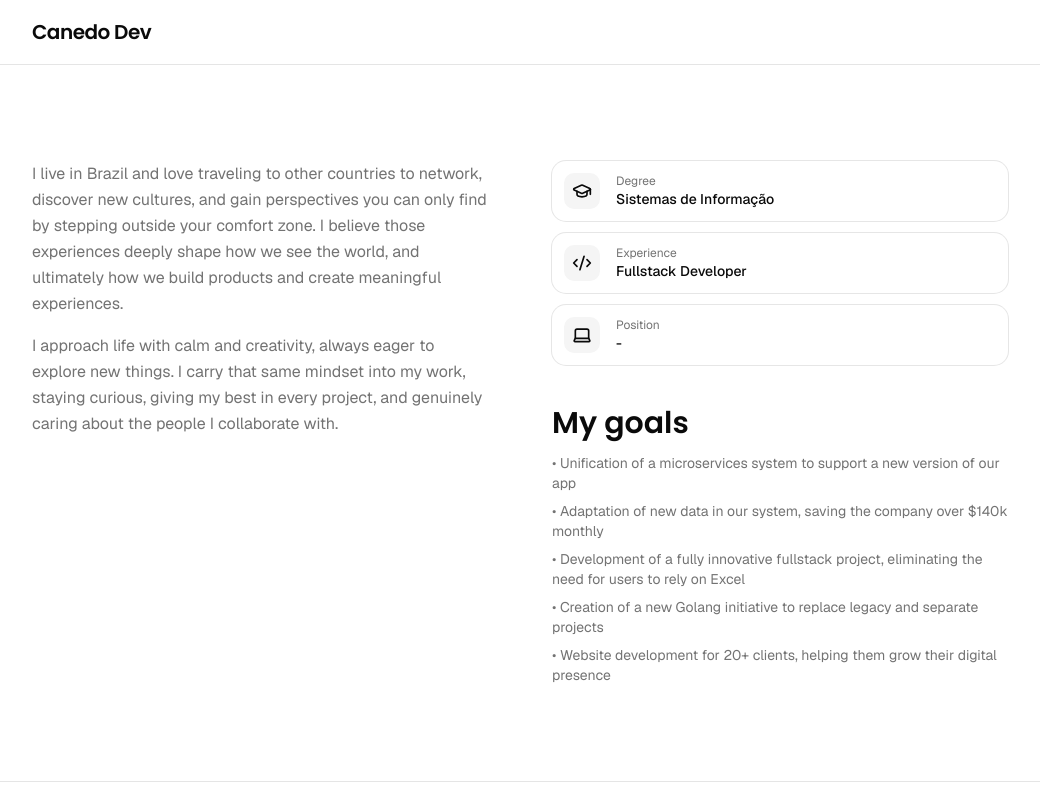
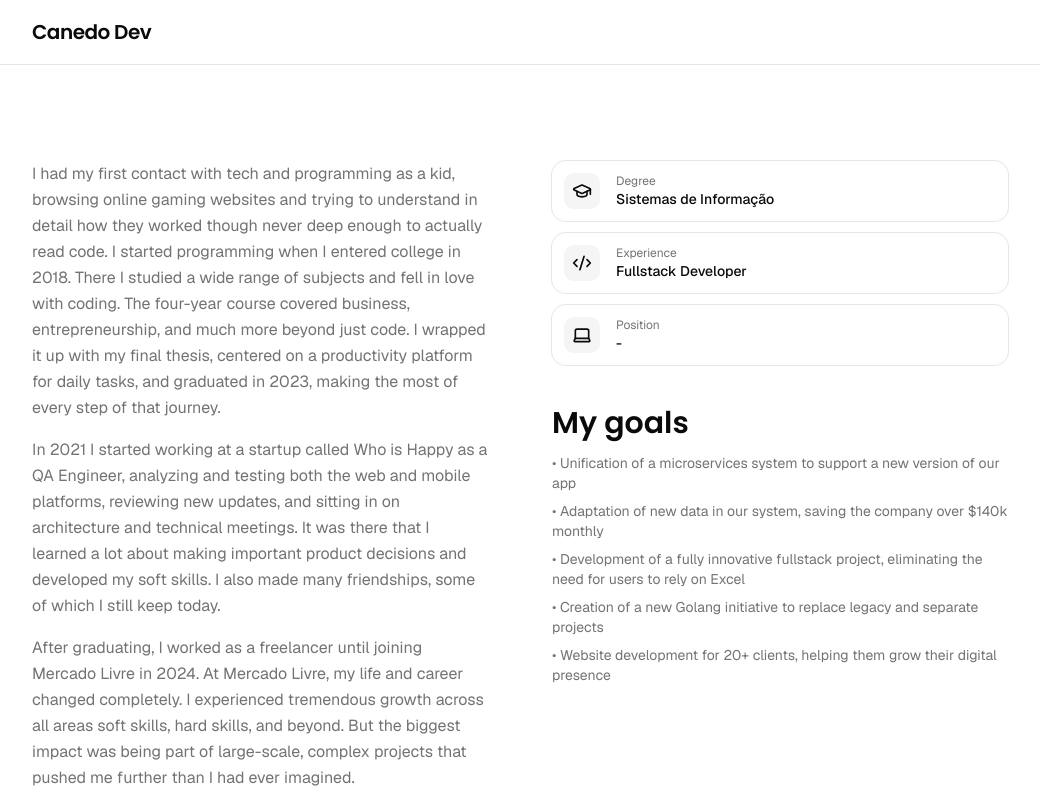
Before and after one commit to rafabcanedo/canedodev, a Next.js app: page /about in a window 1280 px wide. Shown: the top 800 px of the page, without its empty margins (120-1160 px from the left). Built offline with nearby package versions, Linux system fonts and the light colour scheme.

Commit message:
feat: add text about me

```diff
--- a/src/data/about.ts
+++ b/src/data/about.ts
@@ -16,6 +16,7 @@ export const aboutGoals: string[] = [
 ]
 
 export const aboutParagraphs: string[] = [
-  "I live in Brazil and love traveling to other countries to network, discover new cultures, and gain perspectives you can only find by stepping outside your comfort zone. I believe those experiences deeply shape how we see the world, and ultimately how we build products and create meaningful experiences.",
-  "I approach life with calm and creativity, always eager to explore new things. I carry that same mindset into my work, staying curious, giving my best in every project, and genuinely caring about the people I collaborate with.",
+  "I had my first contact with tech and programming as a kid, browsing online gaming websites and trying to understand in detail how they worked though never deep enough to actually read code. I started programming when I entered college in 2018. There I studied a wide range of subjects and fell in love with coding. The four-year course covered business, entrepreneurship, and much more beyond just code. I wrapped it up with my final thesis, centered on a productivity platform for daily tasks, and graduated in 2023, making the most of every step of that journey.",
+  "In 2021 I started working at a startup called Who is Happy as a QA Engineer, analyzing and testing both the web and mobile platforms, reviewing new updates, and sitting in on architecture and technical meetings. It was there that I learned a lot about making important product decisions and developed my soft skills. I also made many friendships, some of which I still keep today.",
+  "After graduating, I worked as a freelancer until joining Mercado Livre in 2024. At Mercado Livre, my life and career changed completely. I experienced tremendous growth across all areas soft skills, hard skills, and beyond. But the biggest impact was being part of large-scale, complex projects that pushed me further than I had ever imagined.",
 ]
```
